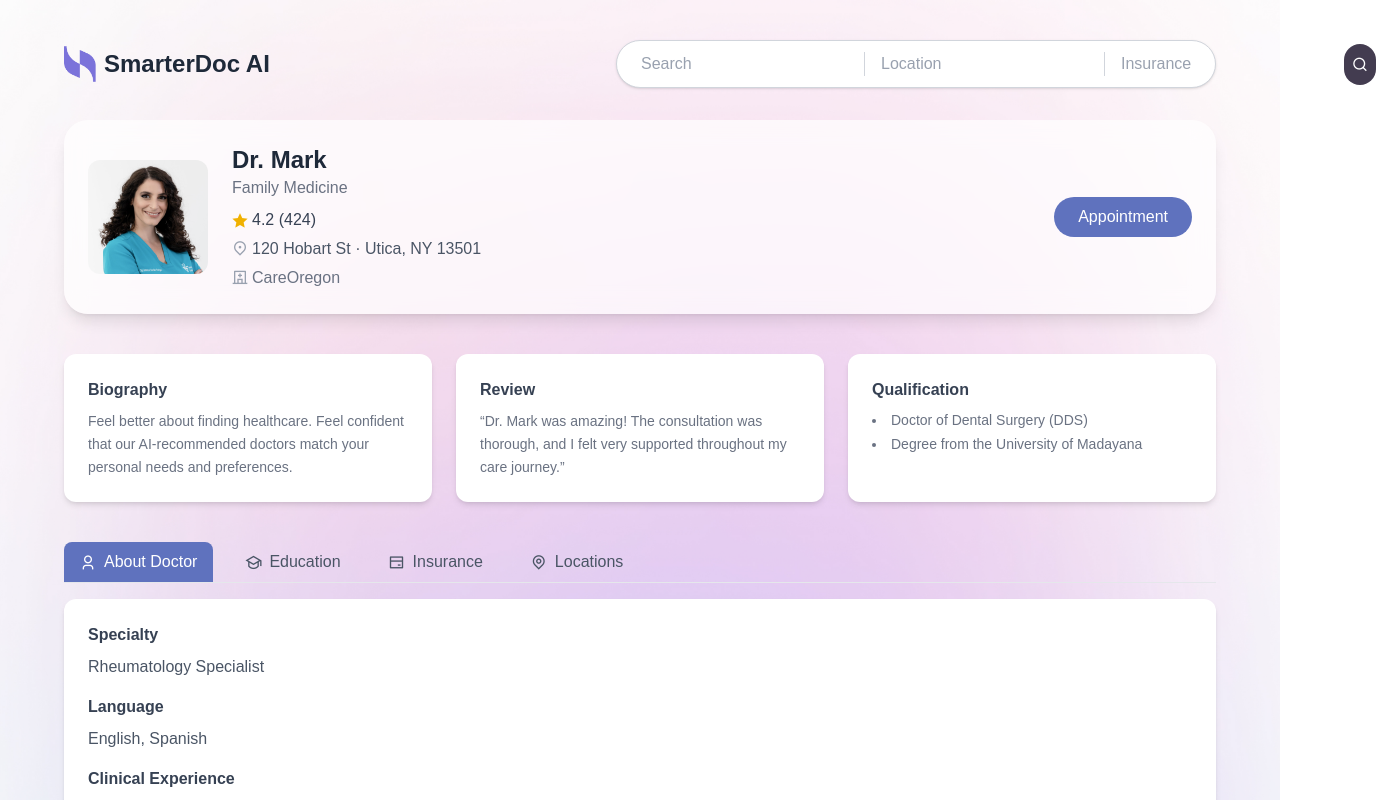
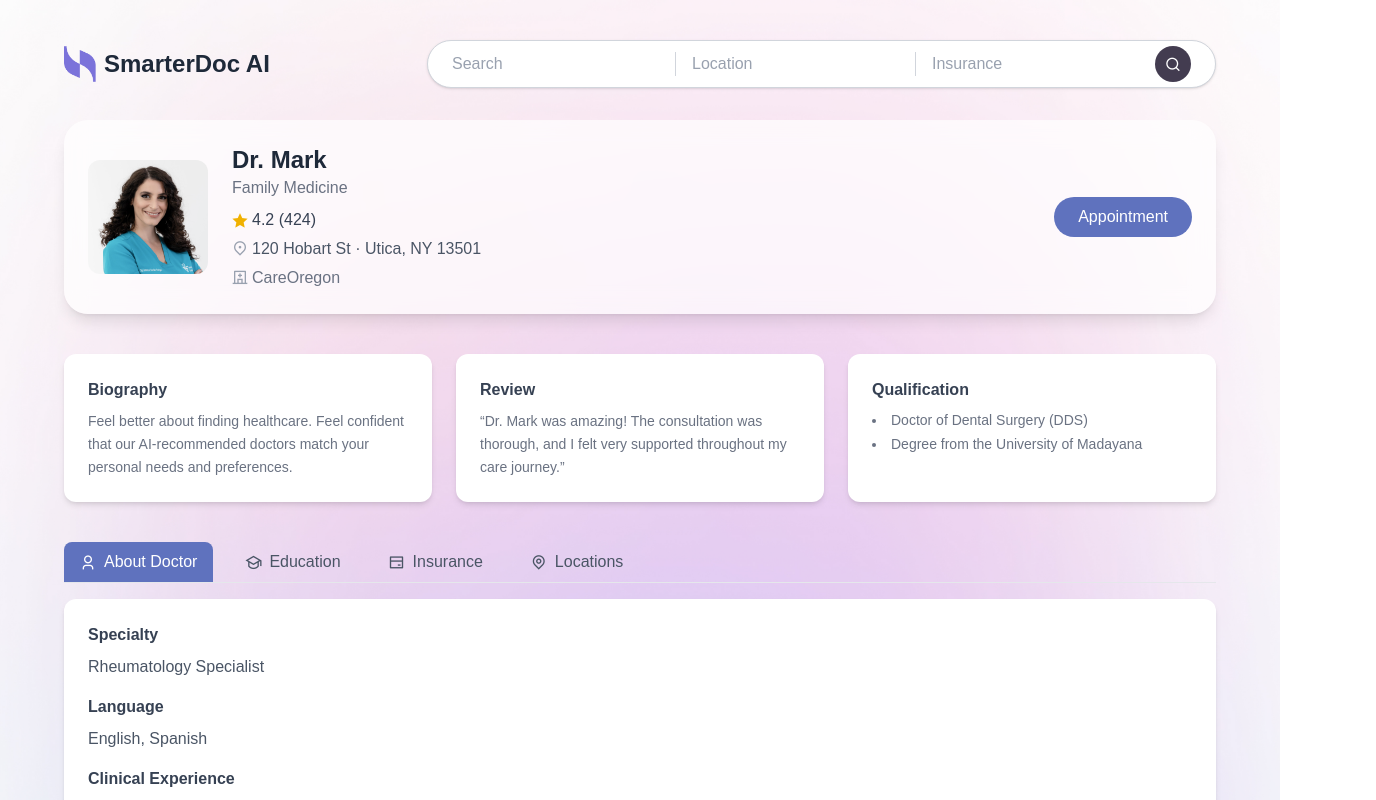
Before and after one commit to SmarterDoc-AI-Accelerate-2025/smarterdoc-frontend, a Next.js app: page /doctor-detail in a window 1280 px wide. Shown: the top 800 px of the page, 1376 px wide, since content can reach past the window. Built offline with nearby package versions, Linux system fonts and the light colour scheme.

Commit message:
fix: doctor detail header

```diff
--- a/src/app/doctor-detail/page.tsx
+++ b/src/app/doctor-detail/page.tsx
@@ -3,7 +3,7 @@ export const dynamic = "force-dynamic";
 
 import { useState, useEffect, Suspense } from "react";
 import Image from "next/image";
-import { useSearchParams } from "next/navigation";
+import { useRouter, useSearchParams } from "next/navigation";
 
 export default function DoctorDetailPage() {
   return (
@@ -26,6 +26,37 @@ function DoctorDetailPageContent() {
   const [doctor, setDoctor] = useState<any>();
   const [activeTab, setActiveTab] = useState("about");
   const [isLoading, setIsLoading] = useState(true);
+  const [searchInput, setSearchInput] = useState("");
+  const [locationInput, setLocationInput] = useState("");
+  const [insuranceInput, setInsuranceInput] = useState("");
+  const router = useRouter();
+
+  const handleSearch = async () => {
+    if (!searchInput.trim()) return;
+    setIsLoading(true);
+    try {
+      const response = await fetch(
+        `https://smarterdoc-backend-1094971678787.us-central1.run.app/v1/search/doctors`,
+        {
+          method: "POST",
+          headers: { "Content-Type": "application/json" },
+          body: JSON.stringify({
+            query: searchInput,
+            location: locationInput,
+            insurance: insuranceInput,
+          }),
+        }
+      );
+      const data = await response.json();
+      router.push(
+        `/doctor?doctors=${encodeURIComponent(JSON.stringify(data.doctors))}`
+      );
+    } catch (err) {
+      console.error(err);
+    } finally {
+      setIsLoading(false);
+    }
+  };
 
   useEffect(() => {
     if (!doctorId) {
@@ -101,25 +132,39 @@ function DoctorDetailPageContent() {
           <h1 className="text-2xl font-bold text-gray-800">SmarterDoc AI</h1>
         </div>
 
-        {/* Search Bar */}
-        <div className="flex items-center h-12 w-[600px] rounded-full border border-gray-300 bg-white shadow-sm px-6 py-2">
+        {/* Search bar */}
+        <div className="flex items-center h-12 rounded-full border border-gray-300 bg-white shadow-sm px-6 py-2">
           <input
             type="text"
             placeholder="Search"
+            value={searchInput}
+            onChange={(e) => setSearchInput(e.target.value)}
             className="flex-1 outline-none bg-transparent text-gray-700 placeholder-gray-400"
           />
           <input
             type="text"
             placeholder="Location"
+            value={locationInput}
+            onChange={(e) => setLocationInput(e.target.value)}
             className="flex-1 outline-none bg-transparent text-gray-700 placeholder-gray-400 ml-4 border-l pl-4 border-gray-300"
           />
           <input
             type="text"
             placeholder="Insurance"
+            value={insuranceInput}
+            onChange={(e) => setInsuranceInput(e.target.value)}
             className="flex-1 outline-none bg-transparent text-gray-700 placeholder-gray-400 ml-4 border-l pl-4 border-gray-300"
           />
-          <button className="ml-4 bg-[#433C50] text-white p-2 rounded-full hover:bg-[#5F72BE] transition">
-            <i className="ri-search-line"></i>
+          <button
+            onClick={handleSearch}
+            disabled={isLoading}
+            className="flex items-center justify-center h-9 w-9 ml-4 bg-[#433C50] text-white p-2 rounded-full hover:bg-[#5F72BE] transition disabled:opacity-50"
+          >
+            {isLoading ? (
+              <i className="ri-loader-4-line animate-spin"></i>
+            ) : (
+              <i className="ri-search-line"></i>
+            )}
           </button>
         </div>
       </header>
@@ -188,7 +233,11 @@ function DoctorDetailPageContent() {
         <div className="flex items-center space-x-4 mb-4 border-b border-gray-200">
           {[
             { id: "about", label: "About Doctor", icon: "ri-user-3-line" },
-            { id: "education", label: "Education", icon: "ri-graduation-cap-line" },
+            {
+              id: "education",
+              label: "Education",
+              icon: "ri-graduation-cap-line",
+            },
             { id: "insurance", label: "Insurance", icon: "ri-bank-card-line" },
             { id: "locations", label: "Locations", icon: "ri-map-pin-line" },
           ].map((tab) => (
@@ -213,16 +262,21 @@ function DoctorDetailPageContent() {
               <p className="text-gray-600 mb-4">Rheumatology Specialist</p>
               <h4 className="font-semibold text-gray-700 mb-2">Language</h4>
               <p className="text-gray-600 mb-4">English, Spanish</p>
-              <h4 className="font-semibold text-gray-700 mb-2">Clinical Experience</h4>
+              <h4 className="font-semibold text-gray-700 mb-2">
+                Clinical Experience
+              </h4>
               <ul className="list-disc list-inside text-gray-600 space-y-2 text-sm">
                 <li>
-                  2015–2019: Attending Physician, Department of Rheumatology, City University Medical Center.
+                  2015–2019: Attending Physician, Department of Rheumatology,
+                  City University Medical Center.
                 </li>
                 <li>
-                  2019–2022: Senior Clinical Research Physician, National Institute of Immunology.
+                  2019–2022: Senior Clinical Research Physician, National
+                  Institute of Immunology.
                 </li>
                 <li>
-                  2022–Present: Director, Connective Tissue Clinic, National University Hospital.
+                  2022–Present: Director, Connective Tissue Clinic, National
+                  University Hospital.
                 </li>
               </ul>
               <h4 className="font-semibold text-gray-700 mt-4 mb-1">Gender</h4>
@@ -233,19 +287,28 @@ function DoctorDetailPageContent() {
           {activeTab === "education" && (
             <div>
               <h4 className="font-semibold text-gray-700 mb-2">Education</h4>
-              <p className="text-gray-600 mb-4">Doctor of Dental Surgery (DDS)</p>
+              <p className="text-gray-600 mb-4">
+                Doctor of Dental Surgery (DDS)
+              </p>
               <h4 className="font-semibold text-gray-700 mb-2">Publications</h4>
               <p className="text-gray-600 mb-4">
-                Authored 5+ research papers in international journals on autoimmune disorders and connective tissue diseases.
+                Authored 5+ research papers in international journals on
+                autoimmune disorders and connective tissue diseases.
               </p>
-              <h4 className="font-semibold text-gray-700 mb-2">Certification</h4>
-              <p className="text-gray-600">Licensed Medical Practitioner — USA, Canada</p>
+              <h4 className="font-semibold text-gray-700 mb-2">
+                Certification
+              </h4>
+              <p className="text-gray-600">
+                Licensed Medical Practitioner — USA, Canada
+              </p>
             </div>
           )}
 
           {activeTab === "insurance" && (
             <div>
-              <h4 className="font-semibold text-gray-700 mb-2">Insurance Accepted</h4>
+              <h4 className="font-semibold text-gray-700 mb-2">
+                Insurance Accepted
+              </h4>
               <ul className="list-disc list-inside text-gray-600 text-sm space-y-1">
                 <li>Aetna</li>
                 <li>Blue Cross</li>
@@ -257,7 +320,9 @@ function DoctorDetailPageContent() {
 
           {activeTab === "locations" && (
             <div>
-              <h4 className="font-semibold text-gray-700 mb-2">Clinic Locations</h4>
+              <h4 className="font-semibold text-gray-700 mb-2">
+                Clinic Locations
+              </h4>
               <ul className="list-disc list-inside text-gray-600 text-sm space-y-1">
                 <li>120 Hobart St · Utica, NY 13501</li>
                 <li>50 Main St · Utica, NY 13501</li>
```
